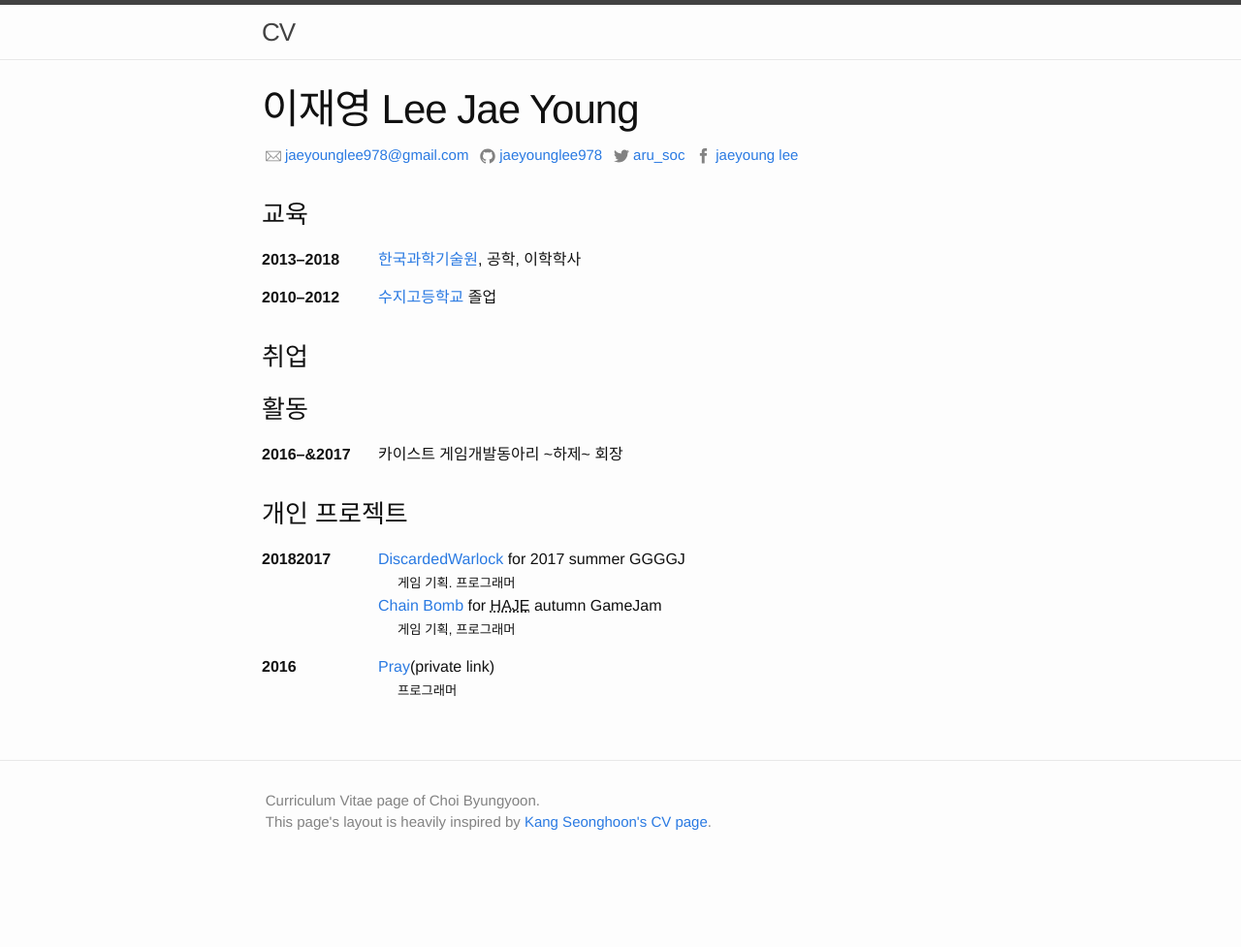
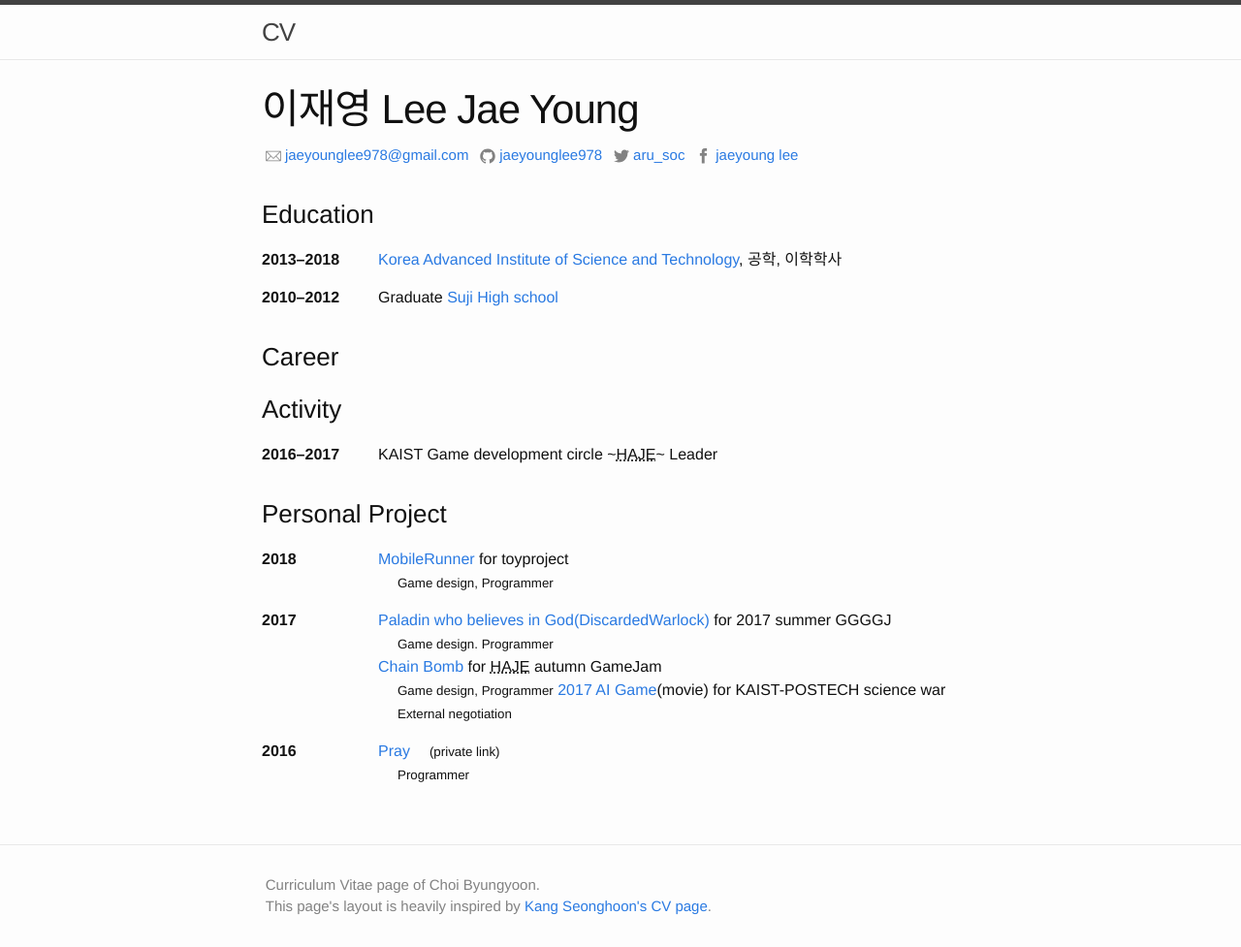
Before and after one commit to jaeyounglee978/jaeyounglee978.github.io, a Jekyll site: the page built from index.md, in a window 1280 px wide. Shown: the whole page at 97% size. Built offline with Jekyll 4.4.1, drawn with Linux system fonts in a browser that asks for light colours; before the commit the page ends 900 px from its top, so only the background shows below that.

Commit message:
updated to eng

```diff
--- a/index.md
+++ b/index.md
@@ -42,49 +42,53 @@ title:  "Jaeyoung Lee CV"
 </header>
 
 
-### 교육
+### Education
 
 2013&ndash;2018
 
-: [한국과학기술원][kaist], 공학, 이학학사
+: [Korea Advanced Institute of Science and Technology][kaist], 공학, 이학학사
 
 2010&ndash;2012
 
-: [수지고등학교][sjhs] 졸업
+: Graduate [Suji High school][sjhs]
 
 [kaist]: http://www.kaist.ac.kr/
 [sjhs]: http://www.suji.hs.kr/main.php
 
-### 취업
+### Career
 
-### 활동
+### Activity
 
-2016&ndash;&2017
+2016&ndash;2017
 
-: 카이스트 게임개발동아리 ~하제~ 회장
+: KAIST Game development circle ~HAJE~ Leader
 
-### 개인 프로젝트
+### Personal Project
 
 2018
 
-:
+: [MobileRunner][mobilerunner] for toyproject \\
+<small>Game design, Programmer</small>
 
 
 2017
 
-: [DiscardedWarlock][diswarlock] for 2017 summer GGGGJ \\
-<small>게임 기획. 프로그래머</small>\\
+: [Paladin who believes in God(DiscardedWarlock)][diswarlock] for 2017 summer GGGGJ \\
+<small>Game design. Programmer</small>\\
 [Chain Bomb][chainbomb] for HAJE autumn GameJam \\
-<small>게임 기획, 프로그래머</small>
+<small>Game design, Programmer</small>
+[2017 AI Game][2017aigame](movie) for KAIST-POSTECH science war \\
+<small>External negotiation</small>
 
 2016
 
-: [Pray][pray](private link) \\
-<small>프로그래머</small>
+: [Pray][pray]<small>(private link)</small> \\
+<small>Programmer</small>
 
+[mobilerunner]: https://github.com/jaeyounglee978/MobileRunner
 [diswarlock]: https://bitbucket.org/jaeyounglee/discardedwarlock
 [chainbomb]: https://bitbucket.org/jaeyounglee/chain-bomb
+[2017aigame]: https://youtu.be/ComZNlHgpak
 [pray]: https://bitbucket.org/zenta0027/pray
 [hajehp]: http://haje.org/
-[glitch]: http://haje.org/projects/glitch/index
 *[HAJE]: 한국과학기술원 게임개발 동아리
```
